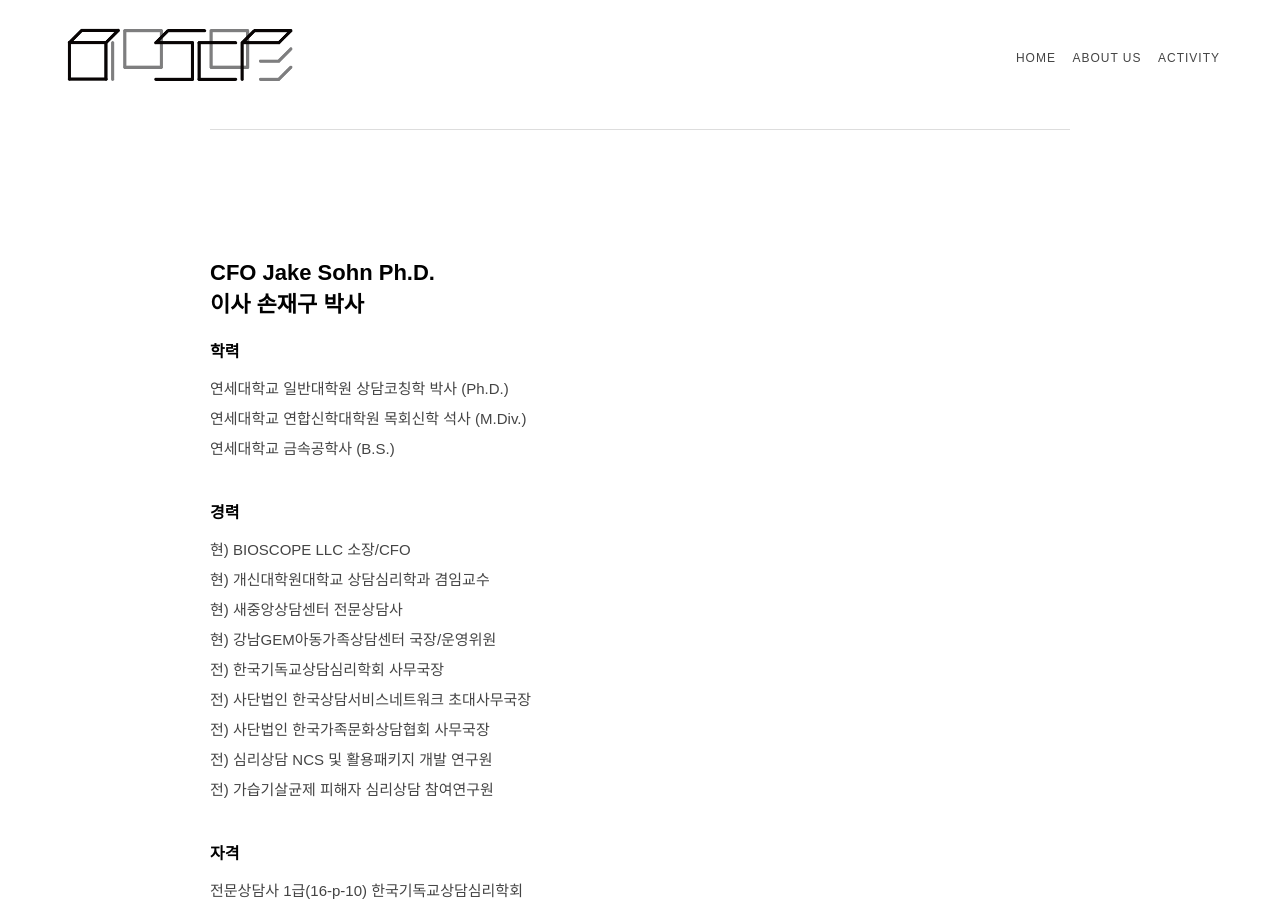
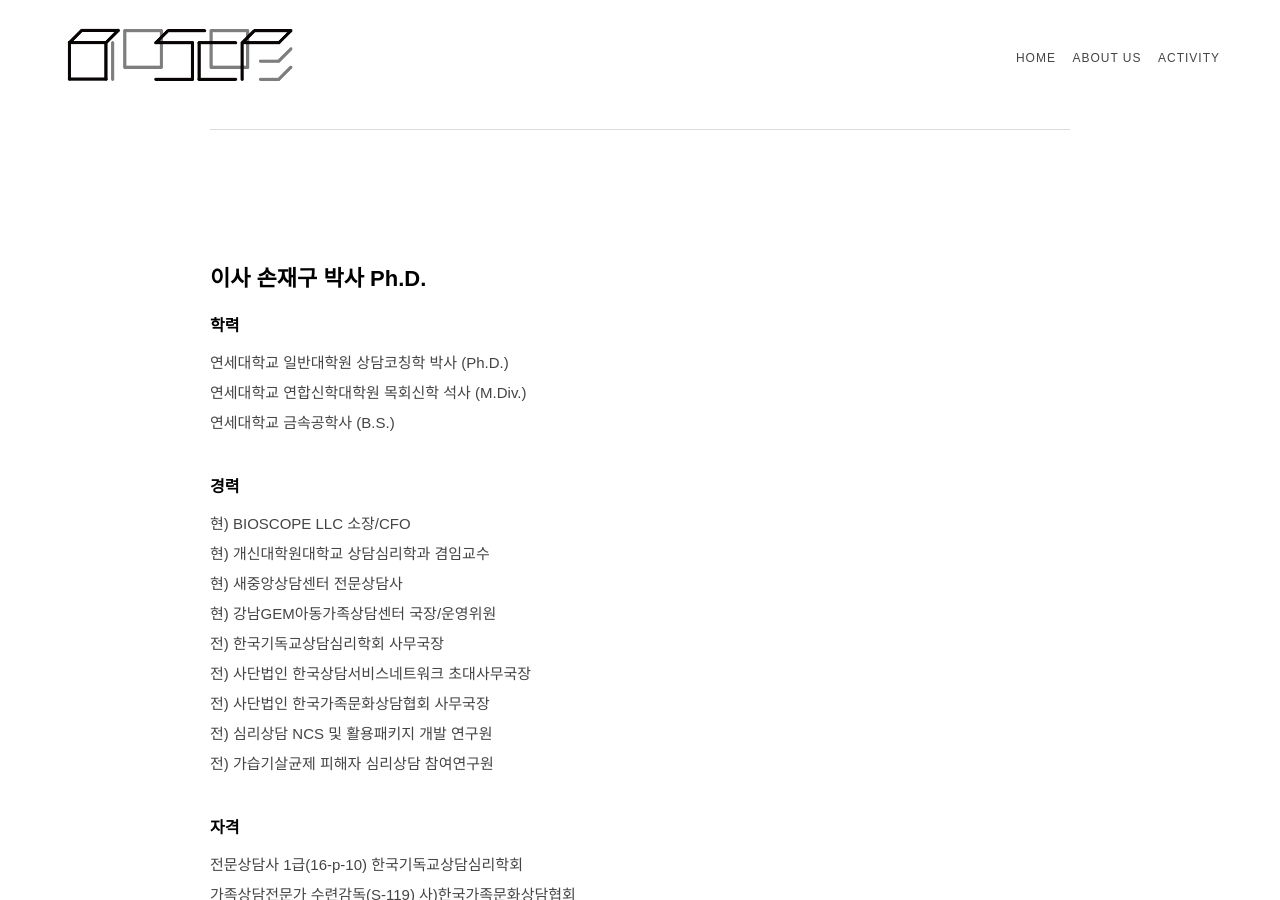
Before and after one commit to bioscope/bioscope, a Jekyll site: the page built from about.md, in a window 1280 px wide and 900 px high, scrolled down 1360 px. Built offline with Jekyll 4.4.1, drawn with Linux system fonts in a browser that asks for light colours.

Commit message:
Update about.md

```diff
--- a/about.md
+++ b/about.md
@@ -60,8 +60,7 @@
 <div class="profile">
 
 <h3>
-  CFO Jake Sohn Ph.D.<br>
-  이사 손재구 박사
+  이사 손재구 박사 Ph.D.
 </h3>
 
 <div class="profile-item">
```
